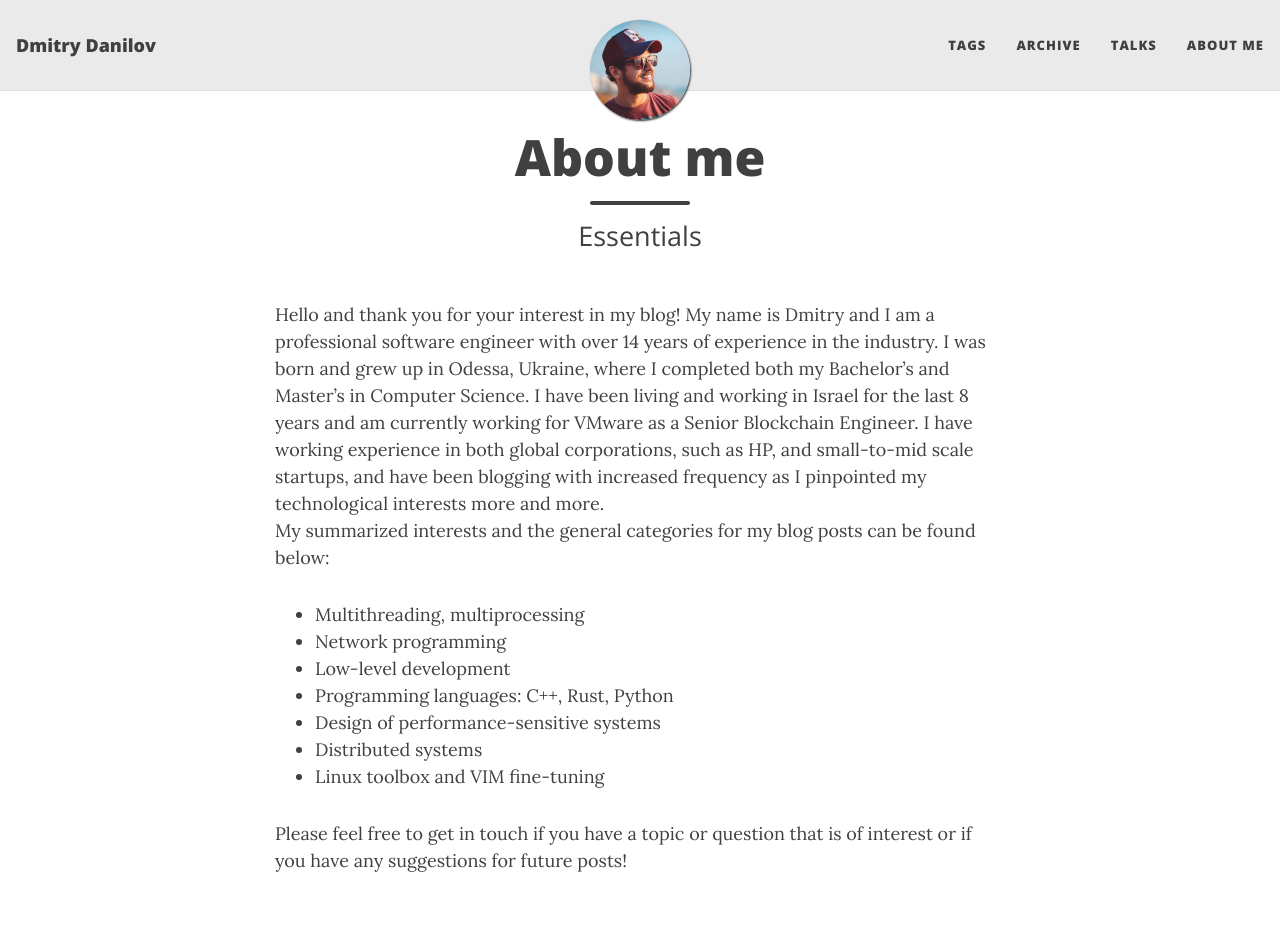
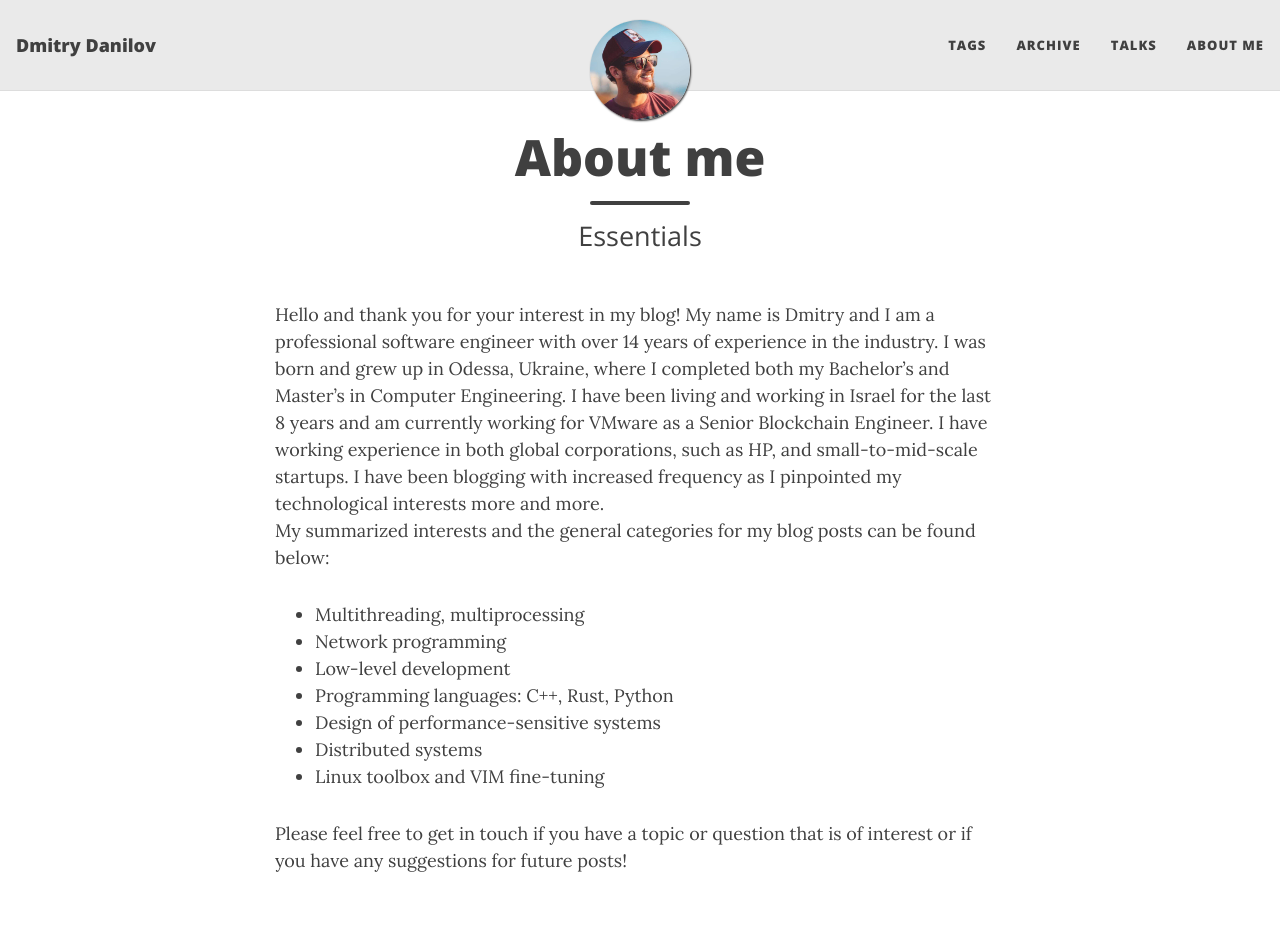
Before and after one commit to f-squirrel/f-squirrel.github.io, a Jekyll site: the page built from aboutme.md, in a window 1280 px wide and 1348 px high. Shown: the top 952 px of the window. Built offline with Jekyll 4.4.1, drawn with Linux system fonts in a browser that asks for light colours; nearby versions of some CDN libraries.

Commit message:
chore(about): computer science->computer engineering

```diff
--- a/aboutme.md
+++ b/aboutme.md
@@ -14,13 +14,14 @@ subtitle: Essentials
 Hello and thank you for your interest in my blog! My name is Dmitry and I am a
 professional software engineer with over {{years_of_experience }} years of experience in the
 industry. I was born and grew up in Odessa, Ukraine, where I completed both my
-Bachelor's and Master's in Computer Science. I have been living and working in
+Bachelor's and Master's in Computer Engineering. I have been living and working in
 Israel for the last {{years_in_israel}} years and am currently working for VMware as a Senior
 Blockchain Engineer.  I have working experience in both global corporations,
-such as HP, and small-to-mid scale startups, and have been blogging
+such as HP, and small-to-mid-scale startups. I have been blogging
 with increased frequency as I pinpointed my technological interests
-more and more.<br>
+more and more.
 My summarized interests and the general categories for my blog posts can be found below:
+
 * Multithreading, multiprocessing
 * Network programming
 * Low-level development
```
